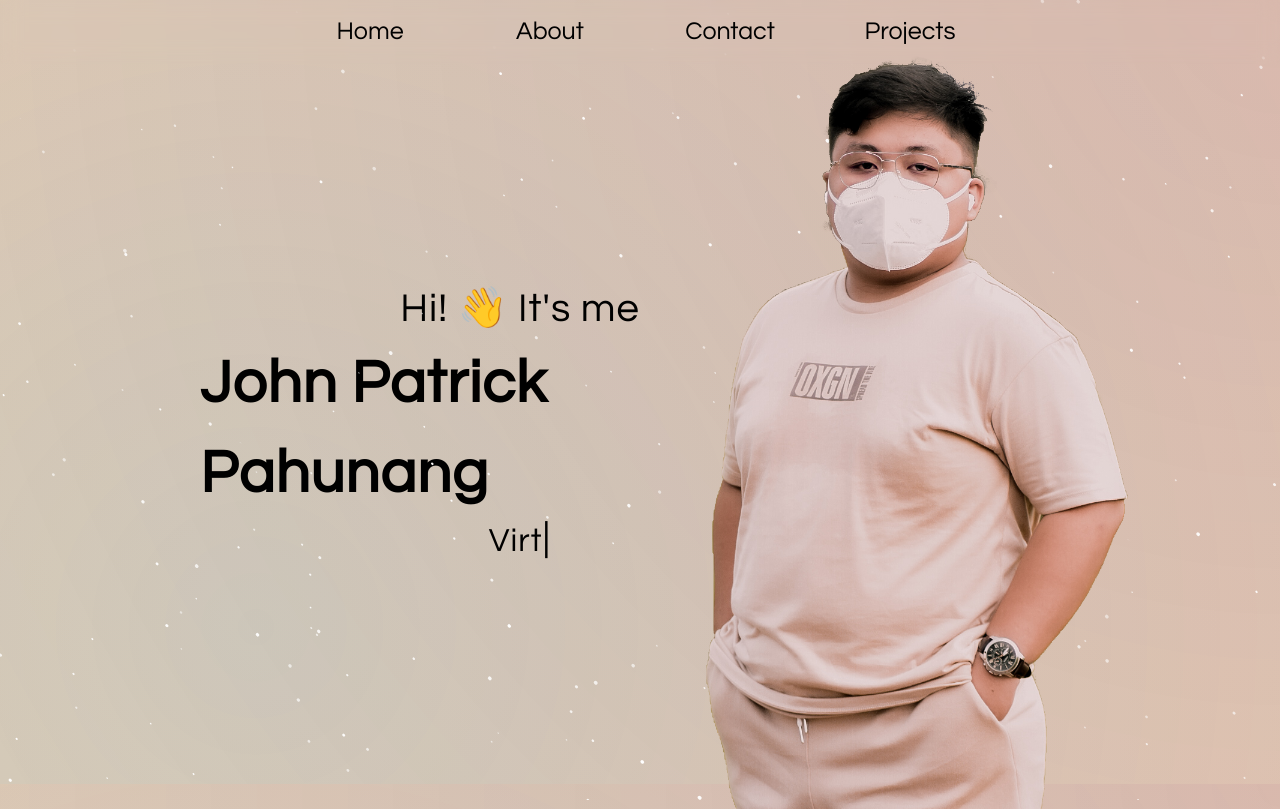
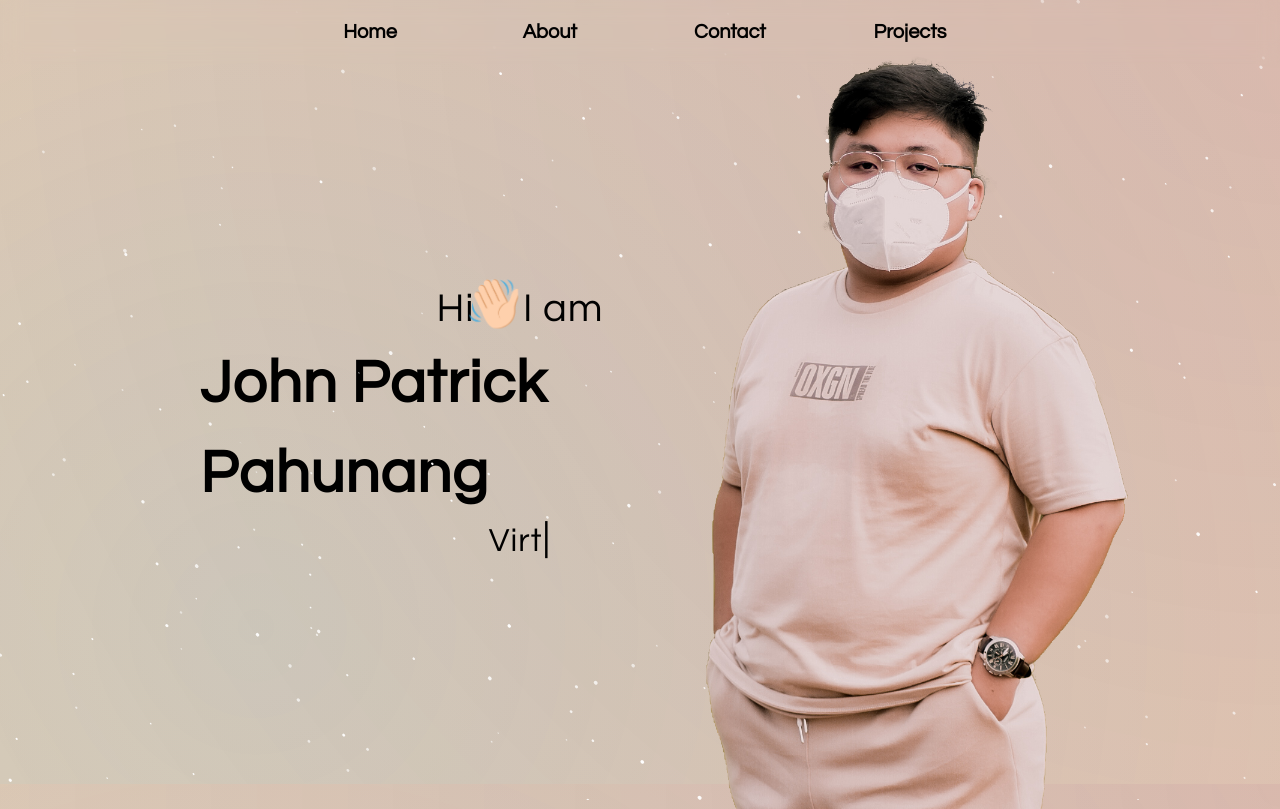
Before and after one commit to fatfat18/portfolio, a website: page index.html in a window 1280 px wide. Shown: the top 809 px of the page. Drawn offline with Linux system fonts and the light colour scheme.

Commit message:
hand wave

```diff
--- a/index.html
+++ b/index.html
@@ -70,10 +70,10 @@
         justify-content: center;
         align-items: center;
 
-        font-size: 25px;
+        font-size: 20px;
         color: black;
         font-family: century gothic;
-        font-weight: 500px;
+        font-weight: 600;
         transition: .3s;
 
 
@@ -90,7 +90,7 @@
 
     .links:active {
 
-     transform: scale(1);
+     transform: scale(1.5);
      letter-spacing: 1px;
    }
 
@@ -153,6 +153,37 @@
         color: black;
 
     }
+
+
+    .wave {
+      width: 50px;
+      height: 50px;
+      object-fit: cover;
+      z-index: 100;
+      position: absolute;
+      margin-left: -45px;
+
+
+    }
+
+    .wave:hover{
+
+      animation: handwave 1s infinite;
+    }
+
+    @keyframes handwave {
+
+      0% { transform: rotate( 0.0deg) }
+      10% { transform: rotate(14.0deg) }
+      20% { transform: rotate(-8.0deg) }
+      30% { transform: rotate(14.0deg) }
+      40% { transform: rotate(-4.0deg) }
+      50% { transform: rotate(10.0deg) }
+      60% { transform: rotate( 0.0deg) }
+
+    }
+
+
 
 
 
@@ -465,7 +496,7 @@ function onMouseLeave() {
         <div class="contents">
 
             <div class="info">
-              <p style="margin-bottom: -150px; color: blace; ">Hi! 👋 It's me</p>
+              <p style="margin-bottom: -150px; color: blace;">Hi &nbsp&nbsp&nbsp<img src="img/wave.png" class="wave"> I am</p>
               <p style="font-size: 60px; font-weight: 1000; letter-spacing: 1px;">
                  <br/>John Patrick Pahunang<br>
               </p>
```
Also changed, not shown: test.html (+27 -0 lines), img/wave.png (added).
